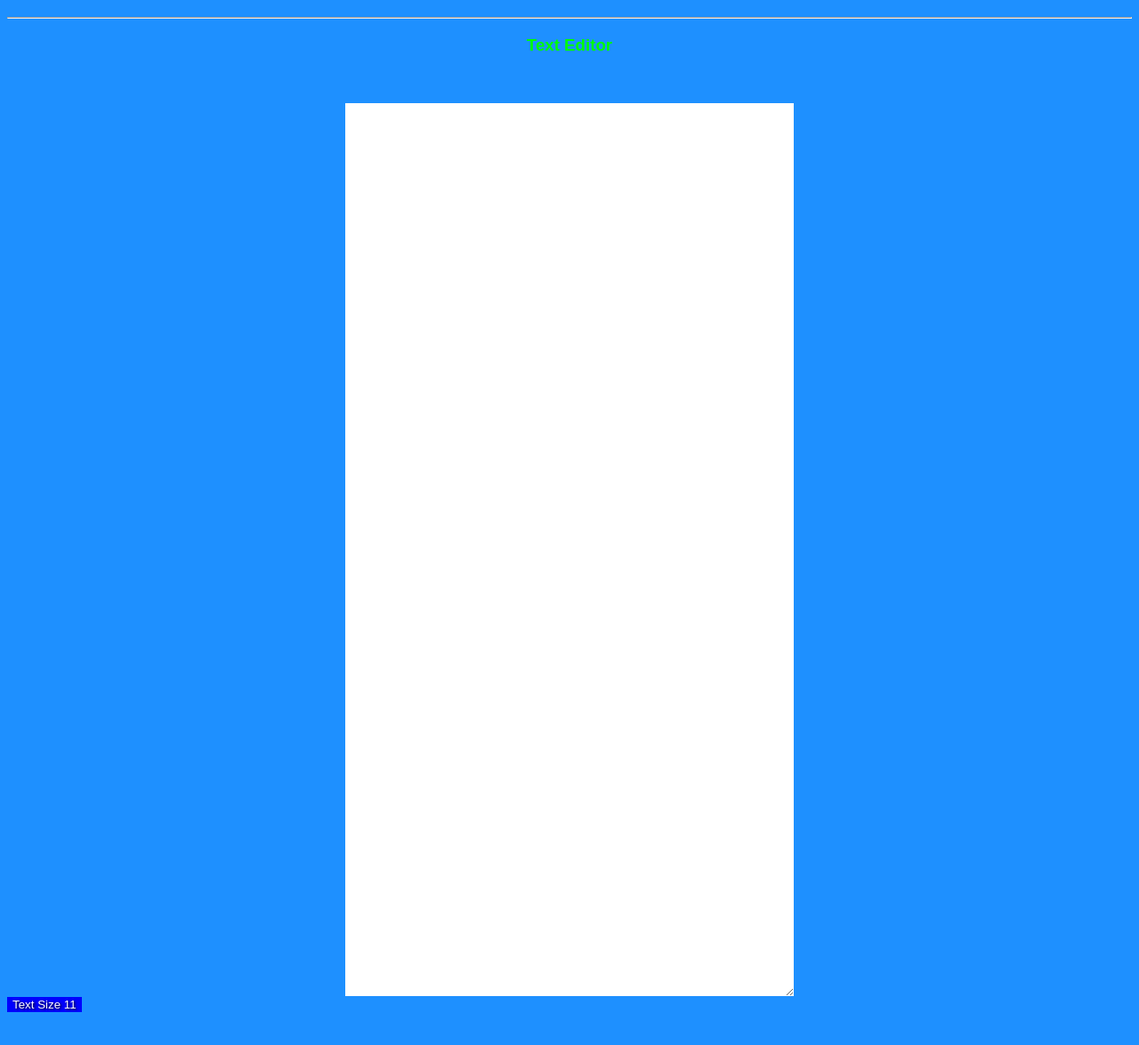
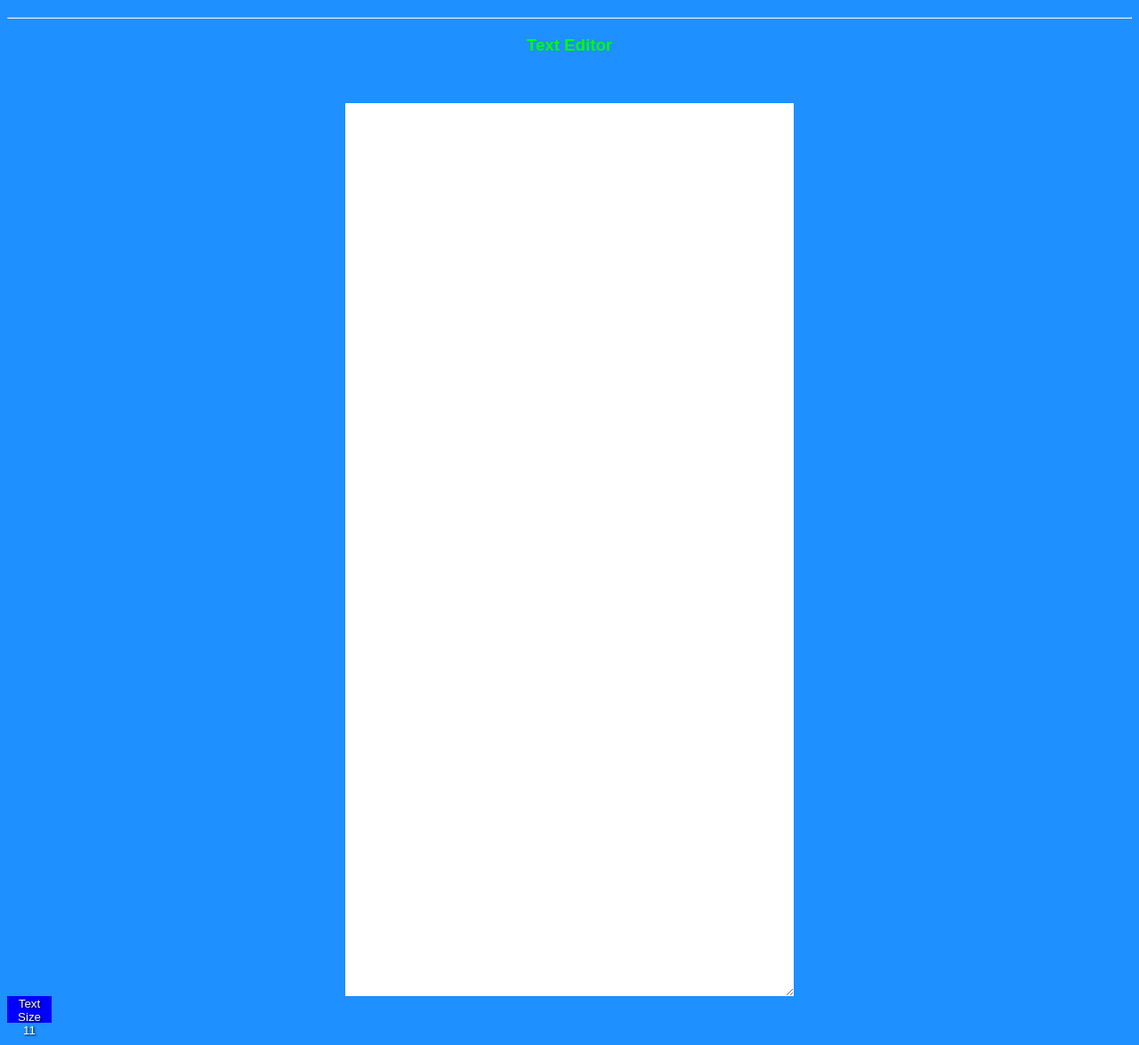
Before and after one commit to DomThomas-Websites/DomThomas-Websites.github.io, a plain HTML site: page index.htm in a window 1280 px wide. Shown: the part 115-1290 px from the top of the page at 89% size. Before the commit the page ends 1261 px from the top, so only its background shows below. Drawn offline with Linux system fonts and the light colour scheme.

Commit message:
Update main.css

```diff
--- a/styles/main.css
+++ b/styles/main.css
@@ -35,6 +35,8 @@ button {
   color: white;
   text-shadow: black 0.1em 0.1em 0.2em;
   border: none;
+  width: 50px;
+  height: 30px;
 }
 .textedit {
   display: block;
```
